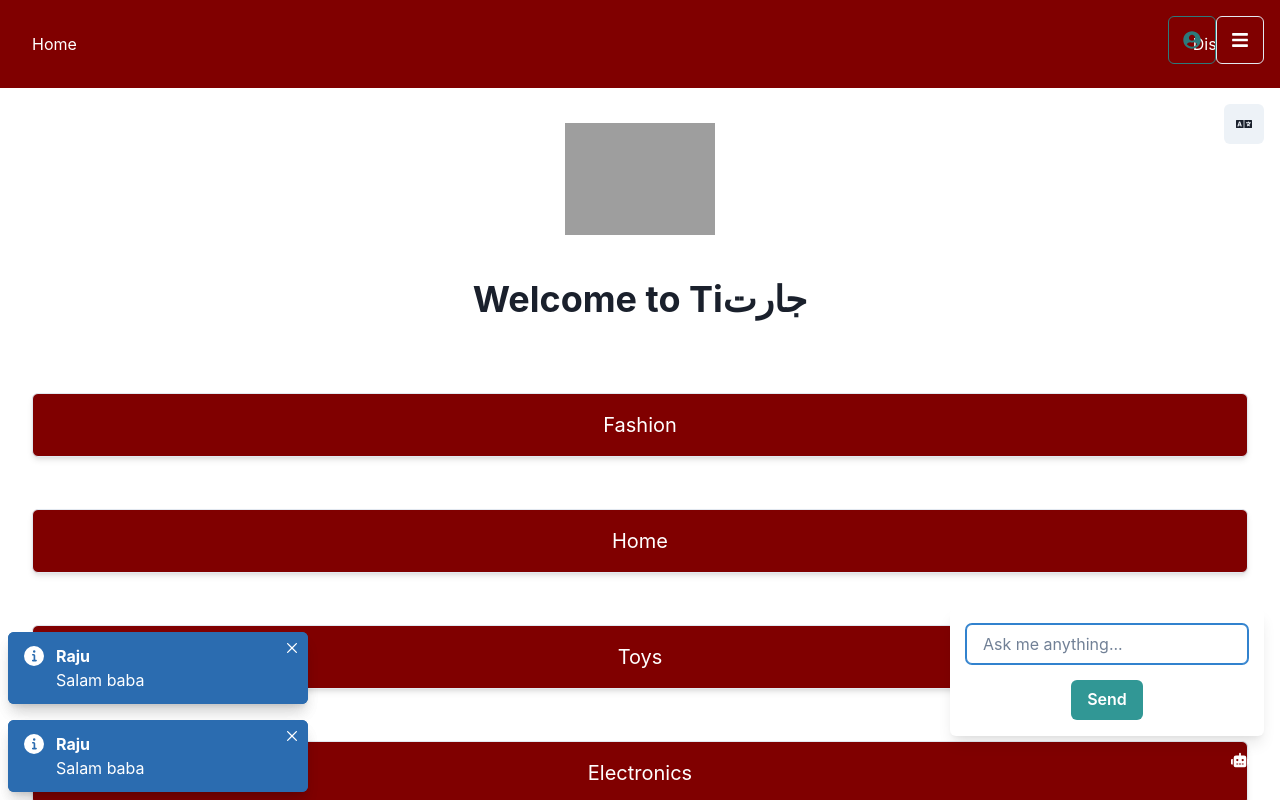
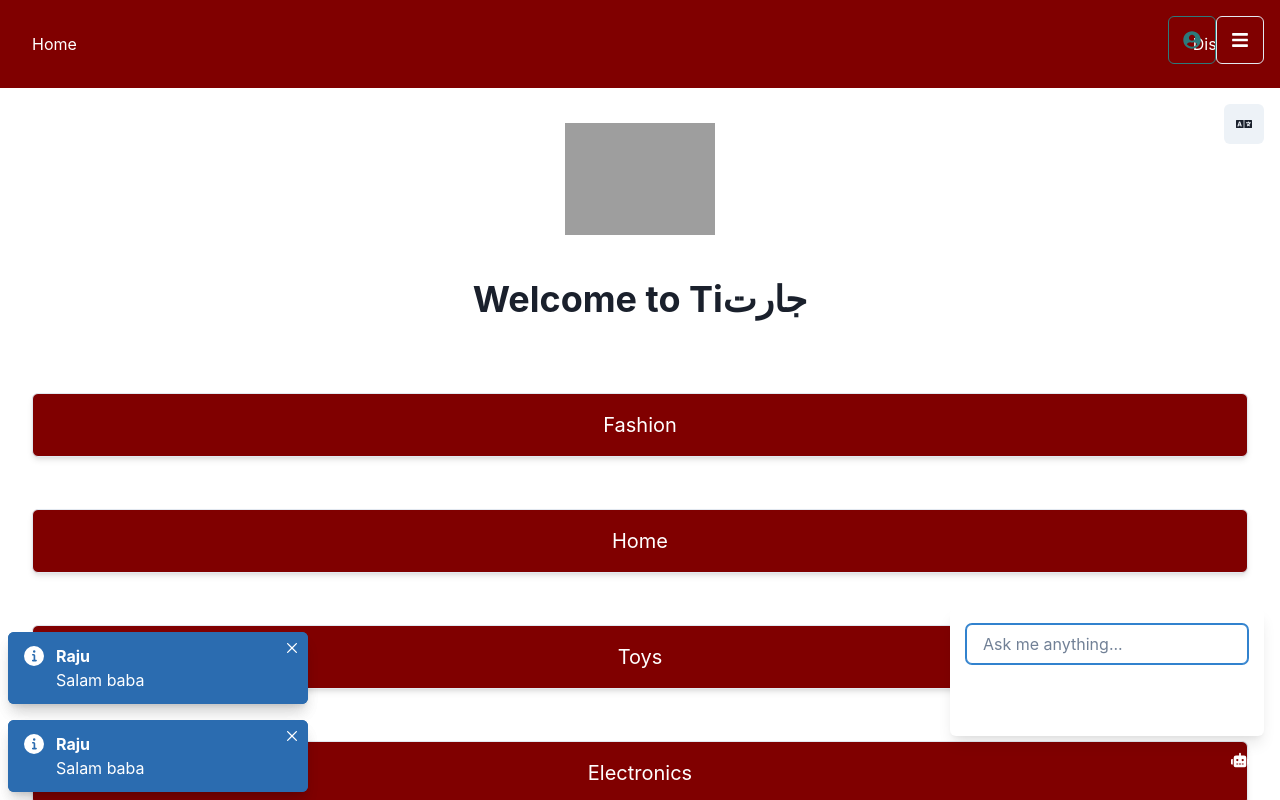
Before and after one commit to Koolmool/markhor, a React (Vite) app: page / in a window 1280 px wide. Both pictures are taken after a click on the button 1240 px from the left and 760 px from the top of the page. Shown: the top 800 px of the page. Built offline with nearby package versions, Linux system fonts and the light colour scheme; grey boxes are pictures that could not be loaded.

Commit message:
Make raju button black
Updated the "Send" button color scheme to black in the `ChatInterface` component.

```diff
--- a/src/components/ChatInterface.jsx
+++ b/src/components/ChatInterface.jsx
@@ -58,7 +58,7 @@ const ChatInterface = ({ isOpen }) => {
   return (
     <VStack position="fixed" bottom="16" right="4" p={4} bg="white" boxShadow="lg" borderRadius="md" zIndex="tooltip" spacing={4}>
       <Input placeholder="Ask me anything..." value={userInput} onChange={(e) => setUserInput(e.target.value)} onKeyPress={(e) => e.key === "Enter" && handleSend()} autoFocus />
-      <Button colorScheme="teal" onClick={handleSend}>
+      <Button colorScheme="black" onClick={handleSend}>
         Send
       </Button>
     </VStack>
```
